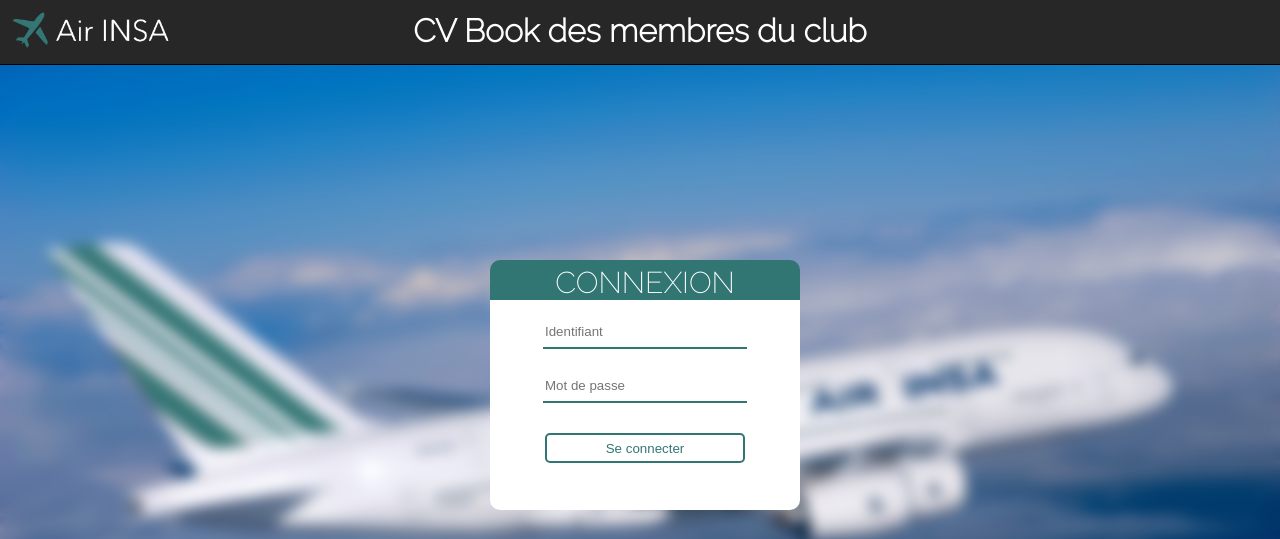
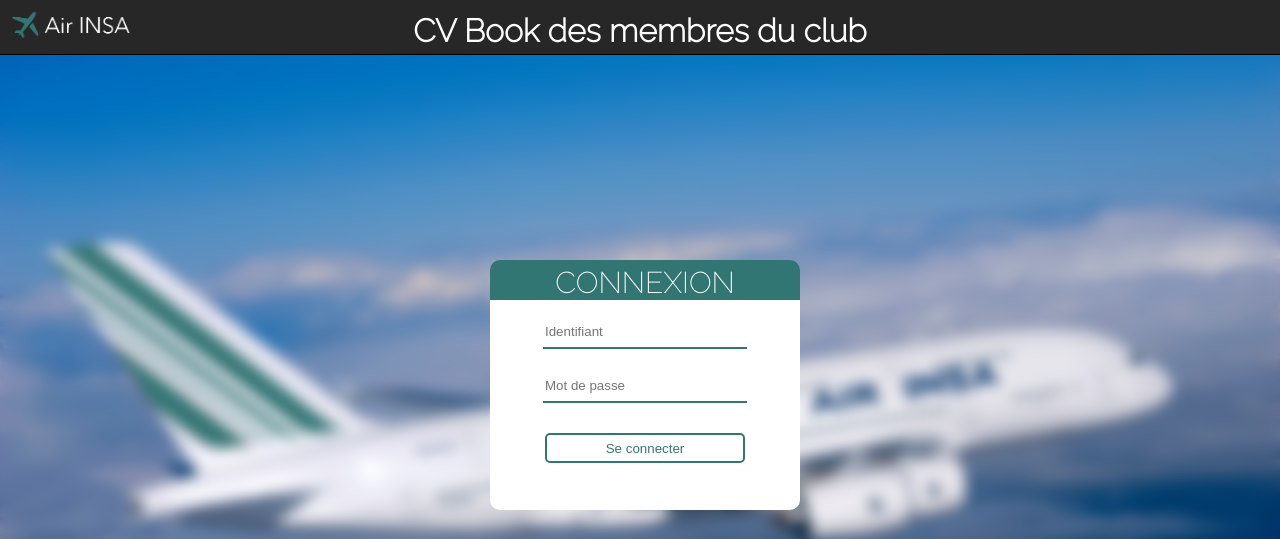
Before and after one commit to killianmarty/airinsa, a PHP site: page /cvbook/index.php in a window 1280 px wide. Shown: the top 539 px of the page. Run offline with PHP 8.4, Linux system fonts and the light colour scheme.

Commit message:
cvbook header

```diff
--- a/cvbook/index.php
+++ b/cvbook/index.php
@@ -151,11 +151,11 @@
     }
 
     header img{
-      height: 40px;
+      height: 30px;
     }
 
     header h1{
-      height: 40px;
+      height: 30px;
       margin: 0px;
       align-self: center;
     }
```
